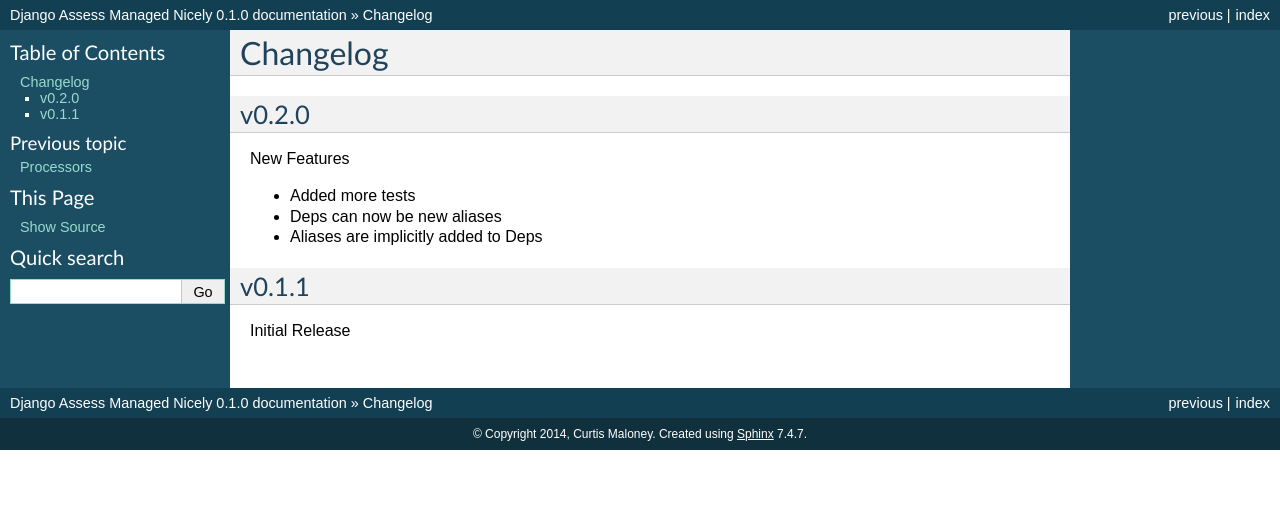
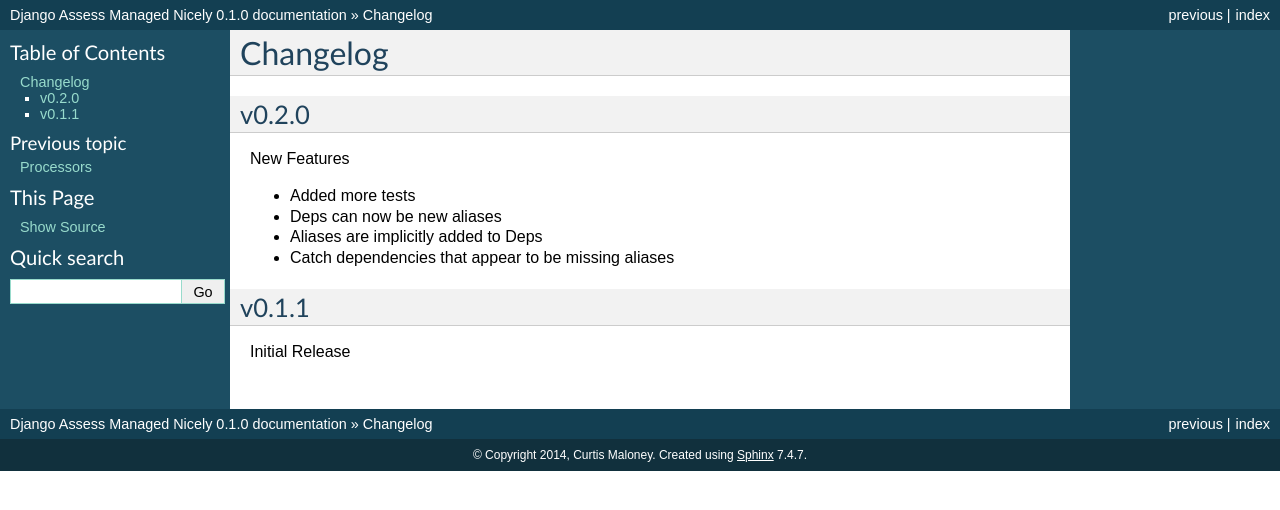
Before and after one commit to funkybob/django-amn, a Sphinx documentation site: the page built from docs/changelog.rst, in a window 1280 px wide. Shown: the top 510 px of the page. Built offline with Sphinx 7.4.7, drawn with Linux system fonts in a browser that asks for light colours.

Commit message:
Update docs

```diff
--- a/docs/changelog.rst
+++ b/docs/changelog.rst
@@ -9,6 +9,7 @@ New Features
 + Added more tests
 + Deps can now be new aliases
 + Aliases are implicitly added to Deps
++ Catch dependencies that appear to be missing aliases
 
 v0.1.1
 ------
```
